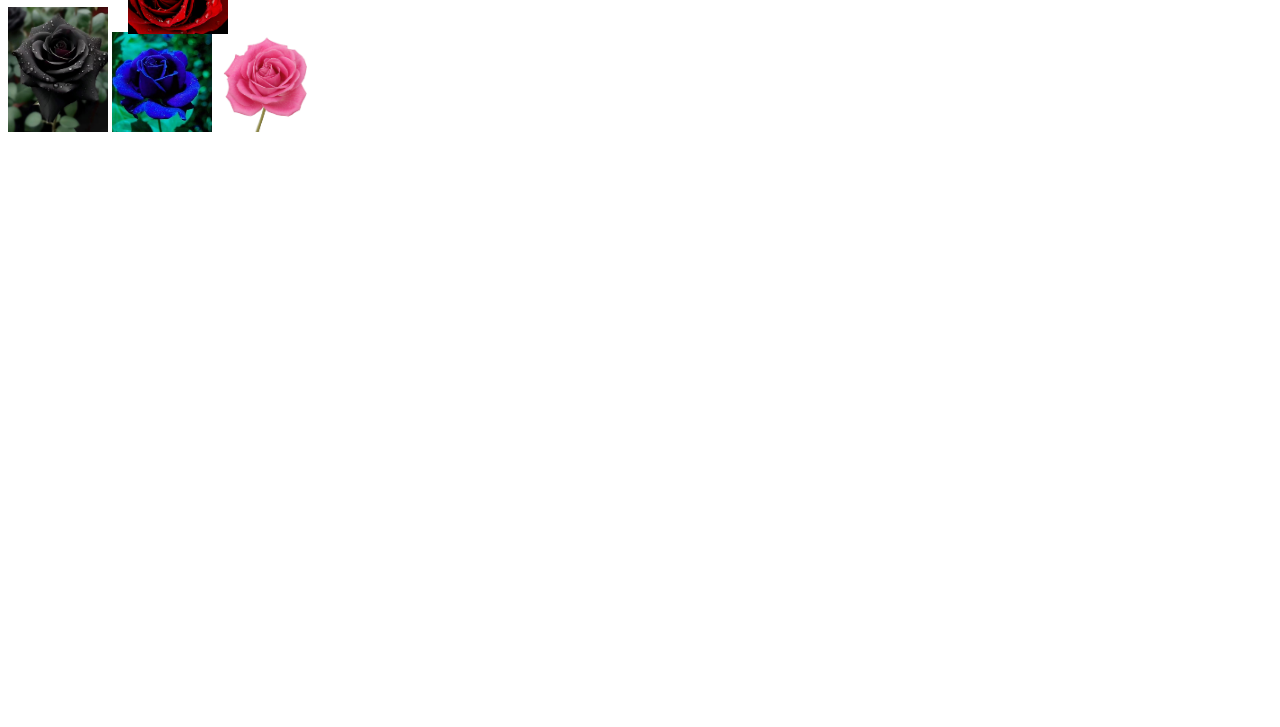
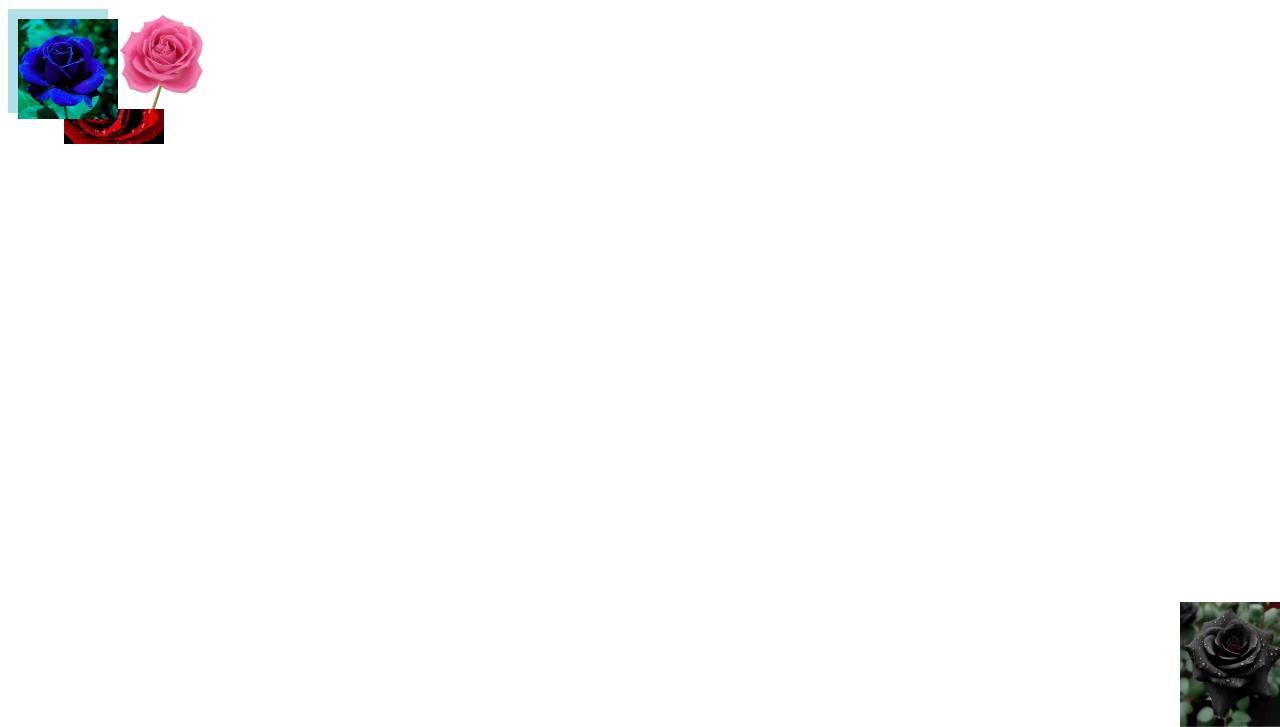
Before and after one commit to Andersonmia2222/CSS-Unit-2-Notes-Positioning-, a plain HTML site: page index.html in a window 1280 px wide. Shown: the part 73-800 px from the top of the page. Drawn offline with Linux system fonts and the light colour scheme.

Commit message:
Added relitive and fixed position

```diff
--- a/index.html
+++ b/index.html
@@ -10,10 +10,12 @@
 
 <body>
   <h1> CSS Positioning</h1>
-<img  id="static" src="Black-rose.jpeg">
-<img  id="relative" src=" Blue-rose.jpeg ">
+<img  id="fixed" src="Black-rose.jpeg">
+<div id="container">
+  <img  id="relative" src=" Blue-rose.jpeg ">
+  </div>
 <img  id="absolute" src=" dark-red-rose.jpeg">
-<img  id="fixed" src=" Pink-rose .jpeg">
+<img  id="static" src=" Pink-rose .jpeg">
 
 
 </body>
--- a/style.css
+++ b/style.css
@@ -1,9 +1,25 @@
 img{
     width: 100px;
+}
+#container{
+    background-color: powderblue;
+    display: inline-block
 }
 
 #absolute {
 position: absolute;
-top: 5%;
-left: 10%;
+top:150px;
+left: 5%;
+z-index:-1;
 }
+#relative{
+position: relative;
+top: 10px;
+left: 10px;
+}
+
+#fixed {
+    position: fixed;
+    bottom: 0;
+    right: 0;
+}
```
